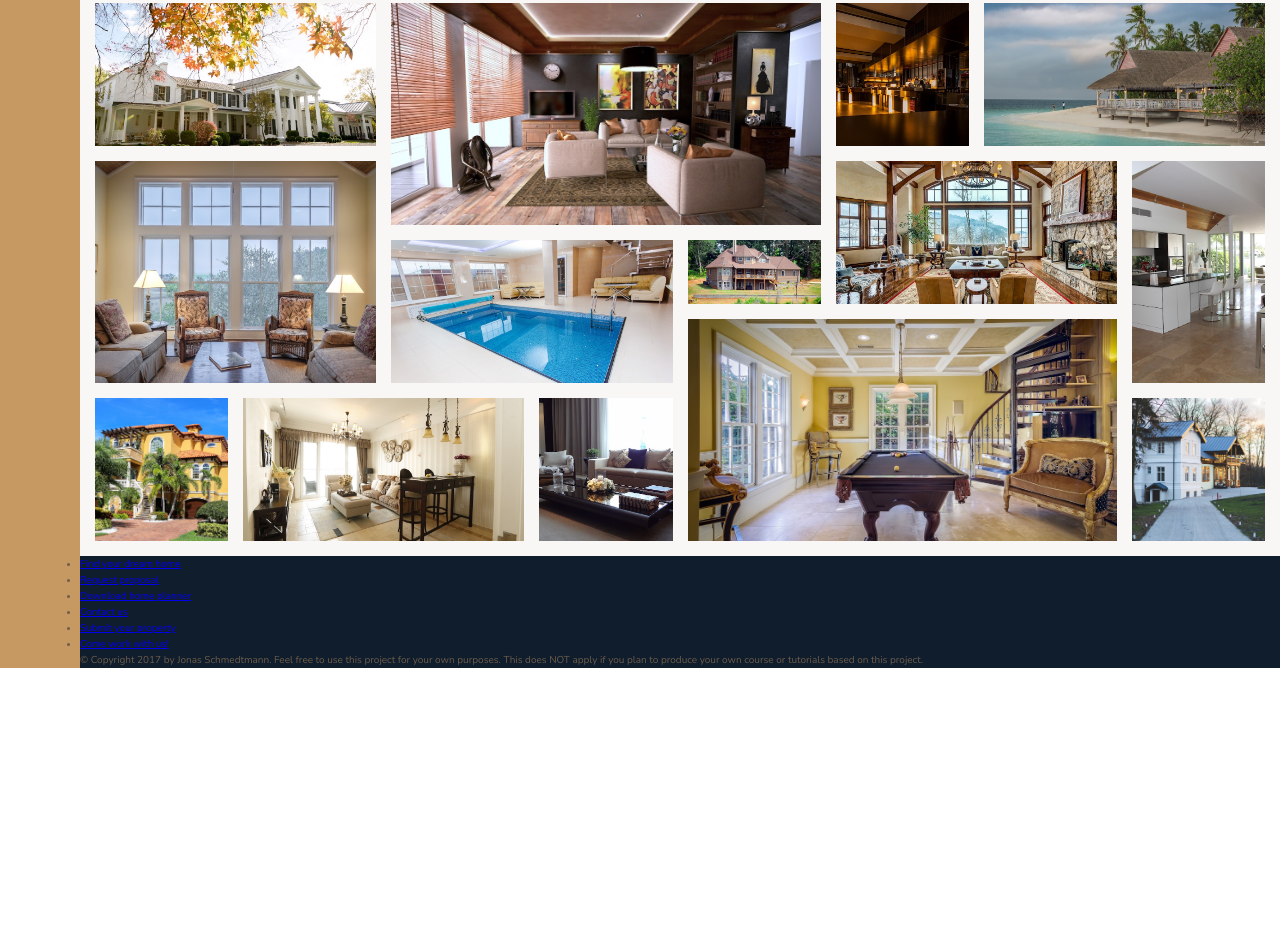
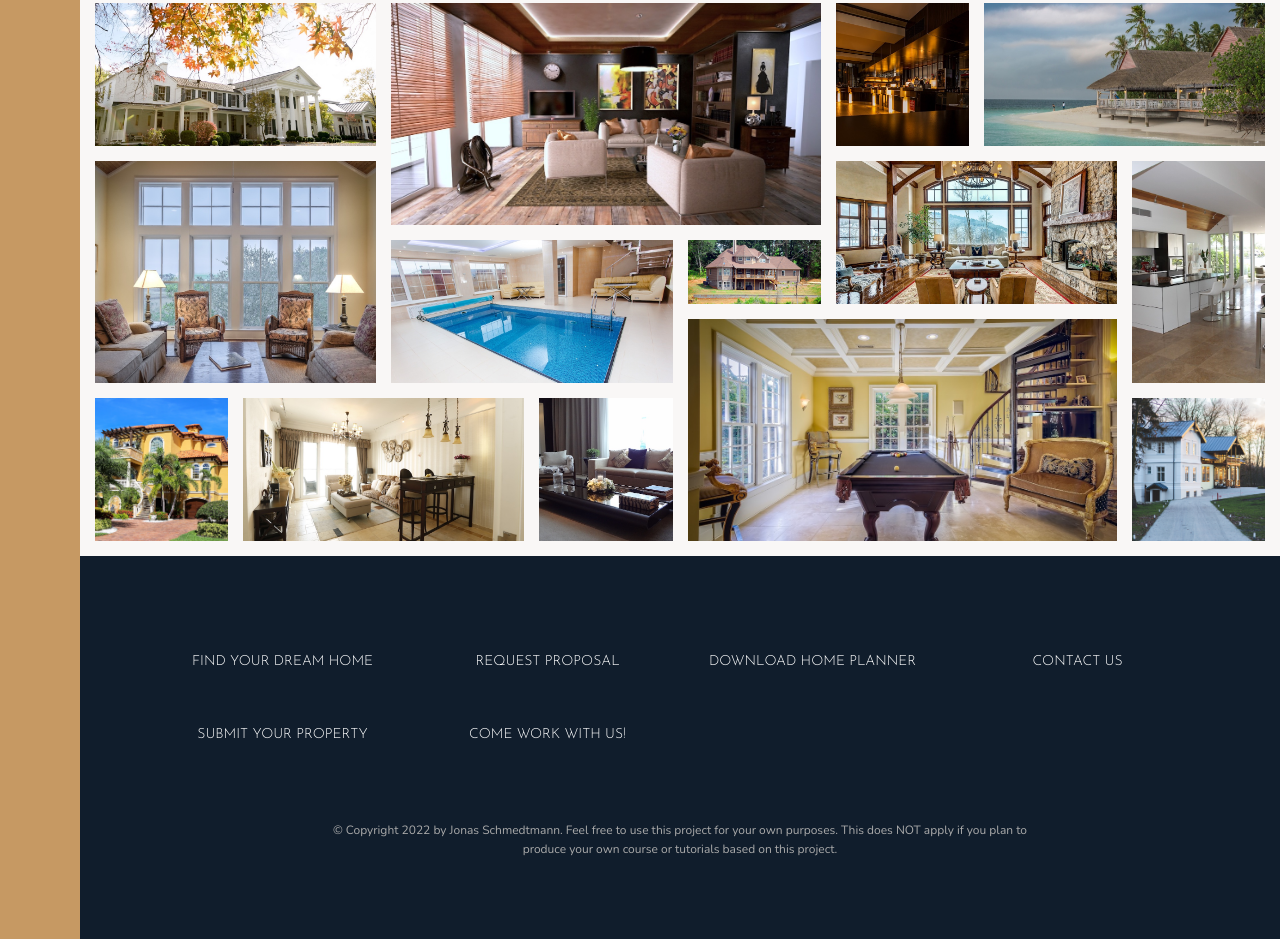
Before and after one commit to Aiwe30/nexter, a website: page index.html in a window 1280 px wide. Shown: the part 3084-4023 px from the top of the page. Before the commit the page ends 3752 px from the top, so only its background shows below. Drawn offline with nearby package versions, Linux system fonts and the light colour scheme.

Commit message:
footer-scss: add style to footer

```diff
--- a/index.html
+++ b/index.html
@@ -348,7 +348,7 @@
                     <li class="nav__item"><a href="#" class="nav__link">Come work with us!</a></li>
             </ul>
             <p class="copyright">
-                &copy; Copyright 2017 by Jonas Schmedtmann. Feel free to use this project for your own purposes. This does NOT apply if you plan to produce your own course or tutorials based on this project.
+                &copy; Copyright 2022 by Jonas Schmedtmann. Feel free to use this project for your own purposes. This does NOT apply if you plan to produce your own course or tutorials based on this project.
             </p>
         </footer>
     </body>
--- a/sass/_footer.scss
+++ b/sass/_footer.scss
@@ -1,4 +1,36 @@
 .footer {
   background-color: $color-secondary;
   grid-column: full-start / full-end;
+  padding: 8rem;
 }
+.nav {
+  display: grid;
+  grid-template-columns: repeat(auto-fit, minmax(20rem, 1fr));
+  grid-gap: 2rem;
+  align-items: center;
+  list-style: none;
+  &__link:link,
+  &__link:visited {
+    display: block;
+    font-family: $font-display;
+    font-size: 1.4rem;
+    color: #ffffff;
+    text-decoration: none;
+    text-transform: uppercase;
+    text-align: center;
+    padding: 1.5rem;
+    transition: all .2s;
+  }
+  &__link:hover,
+  &__link:active {
+    background-color: rgba(#ffffff, .05);
+    transform: translateY(-3px);
+  }
+}
+.copyright {
+  width: 70%;
+  font-size: 1.2rem;
+  color: $color-grey-light-2;
+  text-align: center;
+  margin: 6rem auto 0 auto;
+}
```
Also changed, not shown: css/main.min.css, 1 other file.
